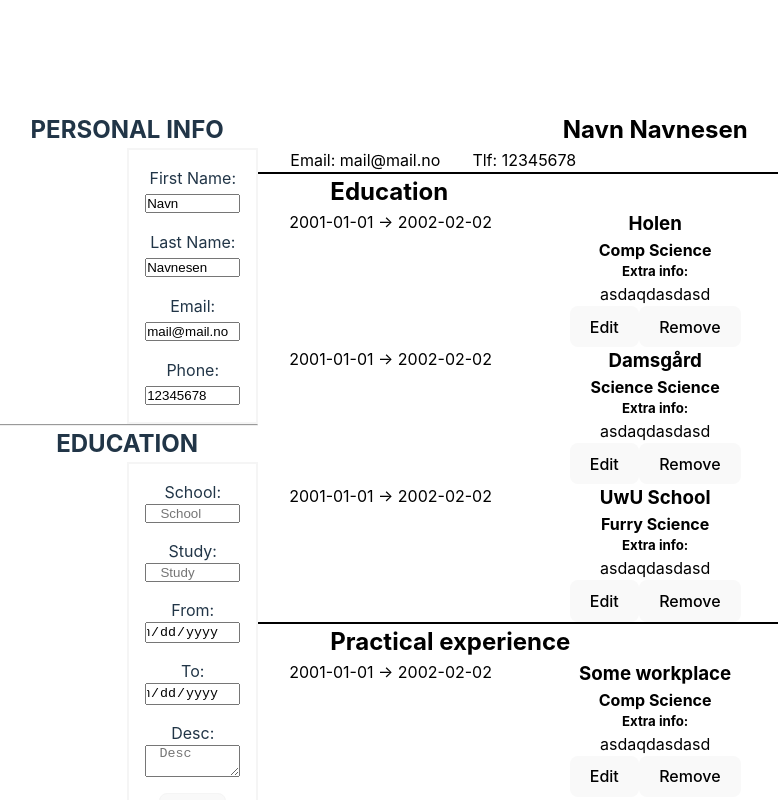
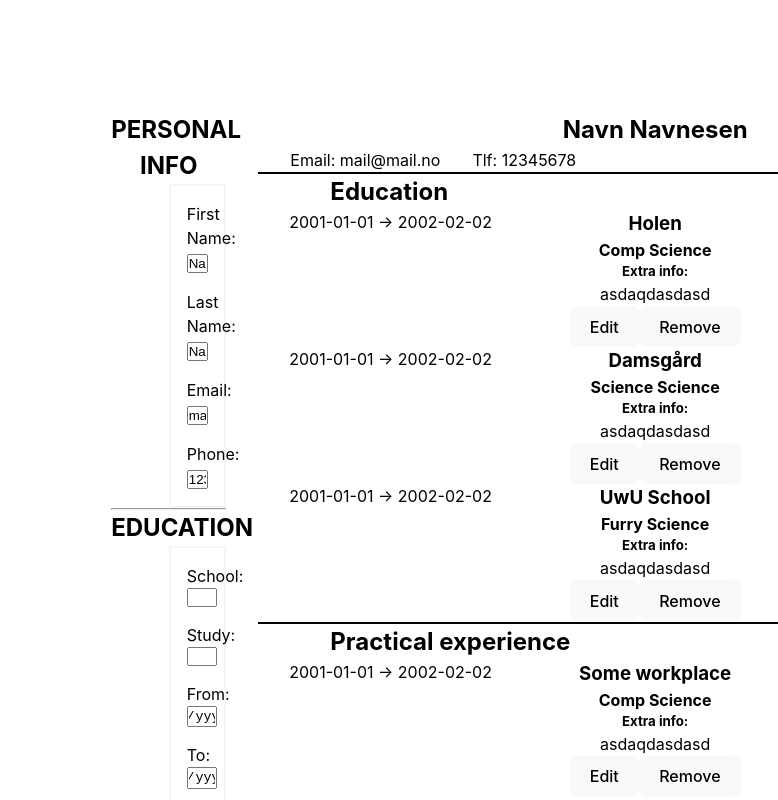
Before and after one commit to ATlexEide/cv-app, a React (Vite) app: page / in a window 1280 px wide. Shown: the top 800 px of the page, without its empty margins (116-894 px from the left). Built offline with nearby package versions, Linux system fonts and the light colour scheme.

Commit message:
Update styling for inputs field

```diff
--- a/src/styles/App.css
+++ b/src/styles/App.css
@@ -5,7 +5,16 @@
   text-align: center;
   display: grid;
   grid-template-columns: 1fr 210mm;
+  gap: 2em;
 }
+#inputs {
+  border-radius: 25px;
+  width: 50%;
+  background-color: white;
+  justify-self: end;
+  color: black;
+}
+
 @media print {
   body {
     visibility: hidden;
```
